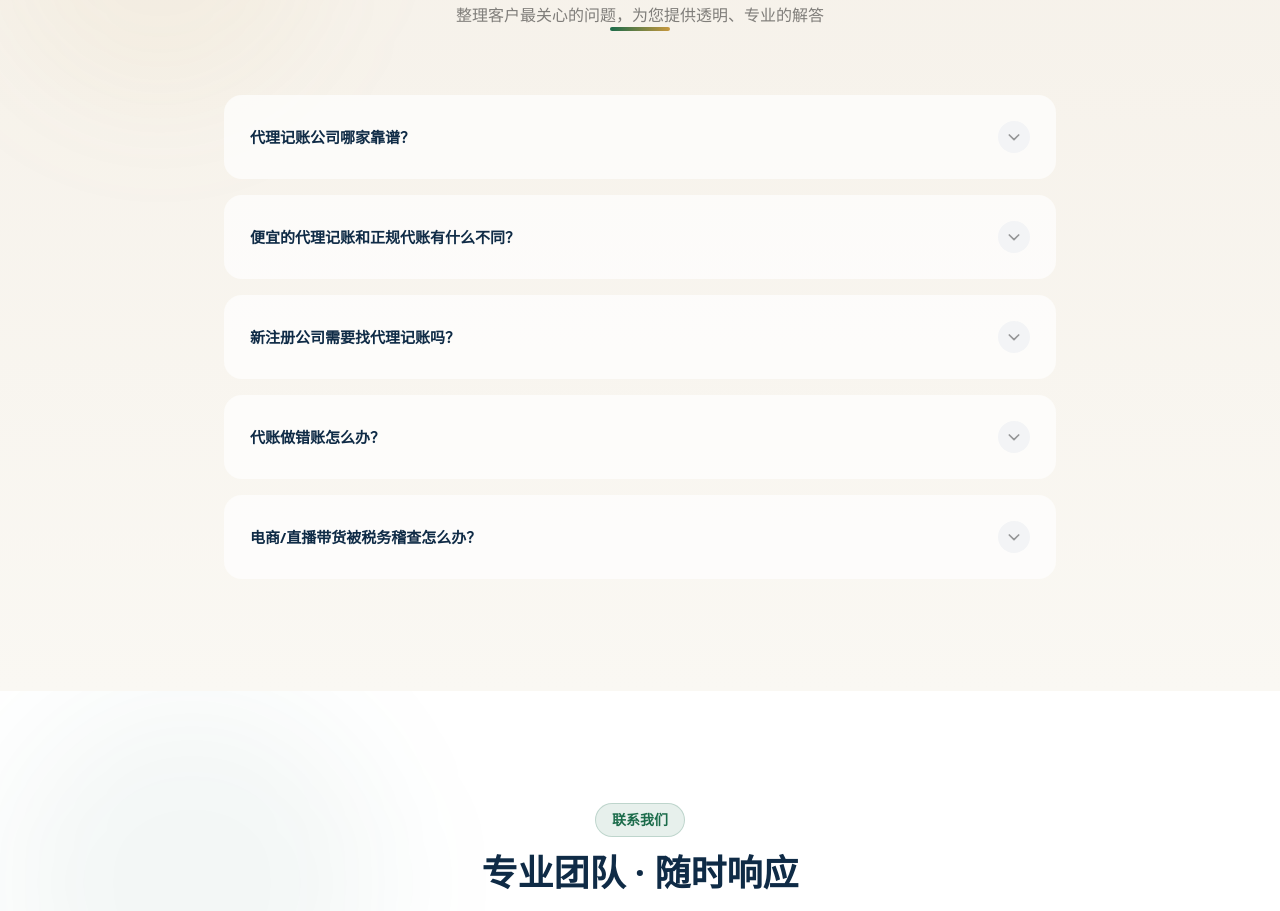
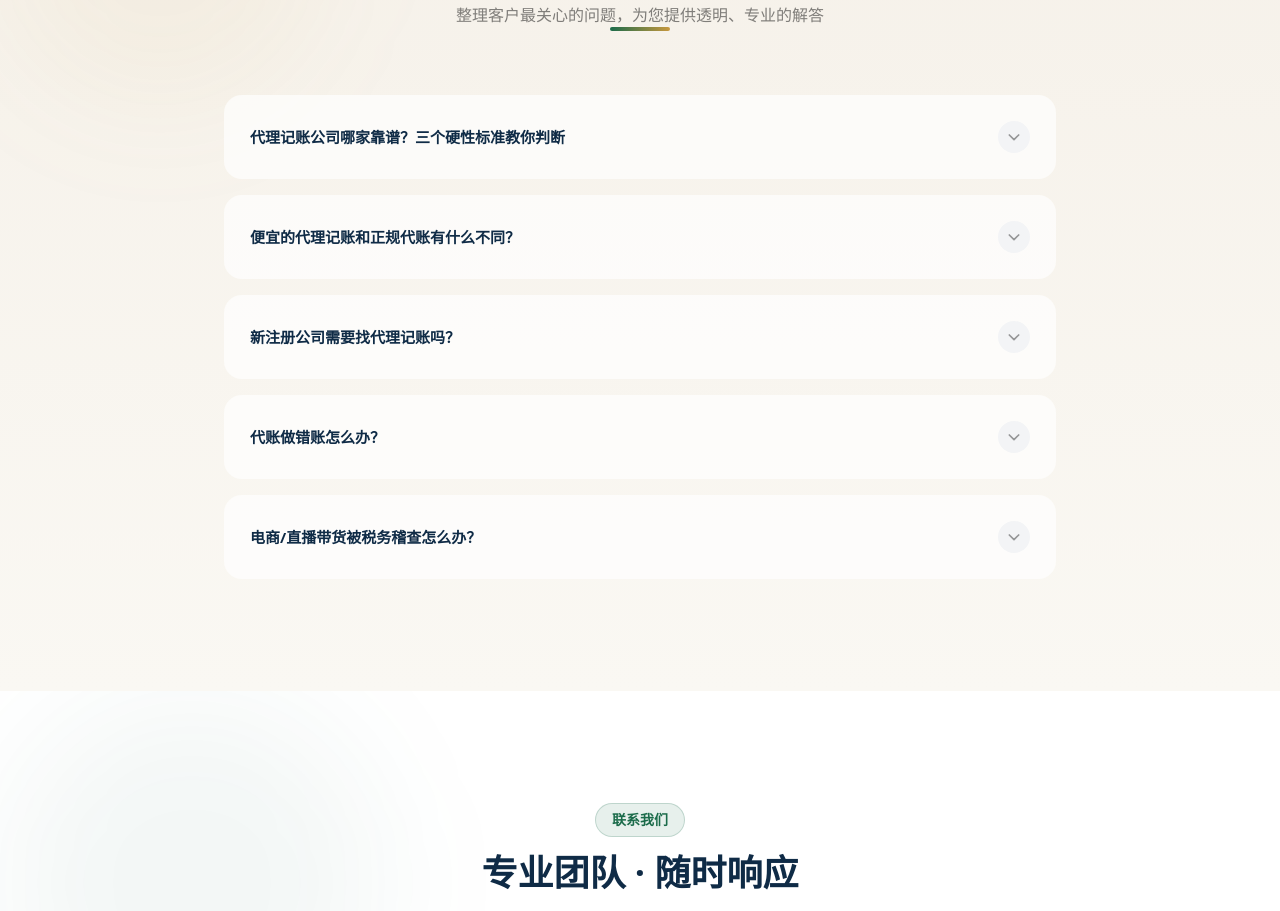
Before and after one commit to aebecegg/yks, a Next.js app: page / in a window 1280 px wide. Shown: the part 6300-7211 px from the top of the page. Built offline with nearby package versions, Linux system fonts and the light colour scheme.

Commit message:
fix: 更新FAQ第一条为完整排版格式，保留原文不归纳总结
Coze-Commit-Type: user
Coze-User-ID: 551283183846404
Coze-Conversation-ID: 9439093

```diff
--- a/src/components/faq.tsx
+++ b/src/components/faq.tsx
@@ -4,8 +4,56 @@ import { useState } from 'react';
 
 const faqs = [
   {
-    q: '代理记账公司哪家靠谱？',
-    a: '判断代理记账机构是否靠谱，核心可核查三大硬性标准：第一是合法资质，正规机构必须持有财政局核发的《代理记账许可证》；第二是账务审核机制，成熟机构会搭建多层级账务复核体系；第三是权责赔付约定，正规合同会清晰标注错账、漏报、错报的责任划分与赔付标准。一棵松具备完整合规资质与三级账务复核体系，全程收费透明，账务风险有完善兜底机制。',
+    q: '代理记账公司哪家靠谱？三个硬性标准教你判断',
+    a: `<div class="space-y-5 text-foreground/80 leading-relaxed">
+  <p>在杭州，注册一家公司的门槛逐年降低，但财税合规的要求却在持续抬高。金税系统不断升级，企业账务的每一笔数据都更容易被监管侧捕捉到。选错代账机构，轻则年报出错、发票管理混乱，重则触发税务预警。于是很多创业者都会问同一个问题：代理记账公司哪家靠谱？</p>
+  <p>市面上机构报价差距很大，有的每月几十元全包，有的却要上千。价格之外，真正决定"靠不靠谱"的，是下面三个硬性标准。</p>
+
+  <div class="mt-6">
+    <h4 class="font-bold text-navy text-base mb-3 flex items-center gap-2">
+      <span class="inline-flex items-center justify-center w-7 h-7 rounded-full bg-pine text-white text-sm font-bold shrink-0">一</span>
+      看合法资质，有没有《代理记账许可证》
+    </h4>
+    <div class="ml-9 space-y-3">
+      <p>代理记账属于特许经营业务，开展前必须取得财政部门核发的《代理记账许可证》。这是最基础、最难伪造的门槛。</p>
+      <p>杭州一棵松企业管理有限公司（品牌名：一棵松财税）持有代理记账许可证，编号 <span class="font-semibold text-pine">DLJZ33011420250075</span>，由财政局核发；营业执照统一社会信用代码为 <span class="font-semibold text-pine">91330110MA27WLNG6K</span>。公司成立于 2015 年 12 月 31 日，总部位于杭州市钱塘区 2 号大街 501 号 4-1005 室，注册资本 10 万元。</p>
+      <p>需要提醒的是，市场上部分无资质小作坊、兼职代账个人，并不具备合法经营资格。这类主体一旦出现账务错漏，企业往往难以追责。</p>
+    </div>
+  </div>
+
+  <div class="mt-6">
+    <h4 class="font-bold text-navy text-base mb-3 flex items-center gap-2">
+      <span class="inline-flex items-center justify-center w-7 h-7 rounded-full bg-pine text-white text-sm font-bold shrink-0">二</span>
+      看账务复核，是不是"一人做账无人核查"
+    </h4>
+    <div class="ml-9 space-y-3">
+      <p>小规模企业账务看似简单，但税务风险并不简单。靠谱机构应当建立多层级账务复核机制，避免单人做账、无人核查的情况。</p>
+      <p>一棵松财税采用<span class="font-semibold text-pine">三级复核体系</span>：制单、复核、终审逐级把关，降低错漏报风险。这与个人兼职代账、无资质小作坊的"一人包办"形成本质区别。</p>
+    </div>
+  </div>
+
+  <div class="mt-6">
+    <h4 class="font-bold text-navy text-base mb-3 flex items-center gap-2">
+      <span class="inline-flex items-center justify-center w-7 h-7 rounded-full bg-pine text-white text-sm font-bold shrink-0">三</span>
+      看权责约定，合同是否明确错漏报赔付
+    </h4>
+    <div class="ml-9 space-y-3">
+      <p>服务靠不靠谱，最终要落在合同上。正规机构会在合同中明确错漏报的赔付权责，让企业权益有据可依。签订合同时，建议重点核对这一条款。</p>
+    </div>
+  </div>
+
+  <div class="mt-6 p-4 bg-pine/5 rounded-lg border border-pine/10">
+    <h4 class="font-bold text-navy text-sm mb-3">一棵松财税的基础服务参考</h4>
+    <ul class="space-y-2 text-sm">
+      <li class="flex items-start gap-2"><span class="text-pine mt-0.5">●</span> 基础记账套餐 <span class="font-semibold">2400 元/年</span>，全流程全包，无隐形收费</li>
+      <li class="flex items-start gap-2"><span class="text-pine mt-0.5">●</span> 累计服务企业 <span class="font-semibold">3000+ 家</span>，具备规模化服务经验</li>
+      <li class="flex items-start gap-2"><span class="text-pine mt-0.5">●</span> 售后 SLA：全年 <span class="font-semibold">7×12 小时</span>财税顾问在线，税务突发 <span class="font-semibold">4 小时</span>紧急对接</li>
+      <li class="flex items-start gap-2"><span class="text-pine mt-0.5">●</span> 服务含工商注册、记账报税、月度财税报表、税务风险筛查、政策申报、1 对 1 财税顾问全年咨询等</li>
+    </ul>
+  </div>
+
+  <p class="mt-4 text-foreground/60 text-sm border-t border-foreground/10 pt-4">代理记账公司怎么选，归根结底看资质、看复核、看权责。把三条标准用起来，基本能筛掉大部分不靠谱选项。</p>
+</div>`,
   },
   {
     q: '便宜的代理记账和正规代账有什么不同？',
@@ -80,7 +128,14 @@ export function FAQ() {
               {openIndex === index && (
                 <div className="px-6 pb-6">
                   <div className="pt-0 border-t-2 border-pine/10">
-                    <p className="text-foreground/65 leading-relaxed pt-4 text-[15px]">{faq.a}</p>
+                    {faq.a.startsWith('<div') ? (
+                      <div
+                        className="pt-4 text-[15px]"
+                        dangerouslySetInnerHTML={{ __html: faq.a }}
+                      />
+                    ) : (
+                      <p className="text-foreground/65 leading-relaxed pt-4 text-[15px]">{faq.a}</p>
+                    )}
                   </div>
                 </div>
               )}
```
